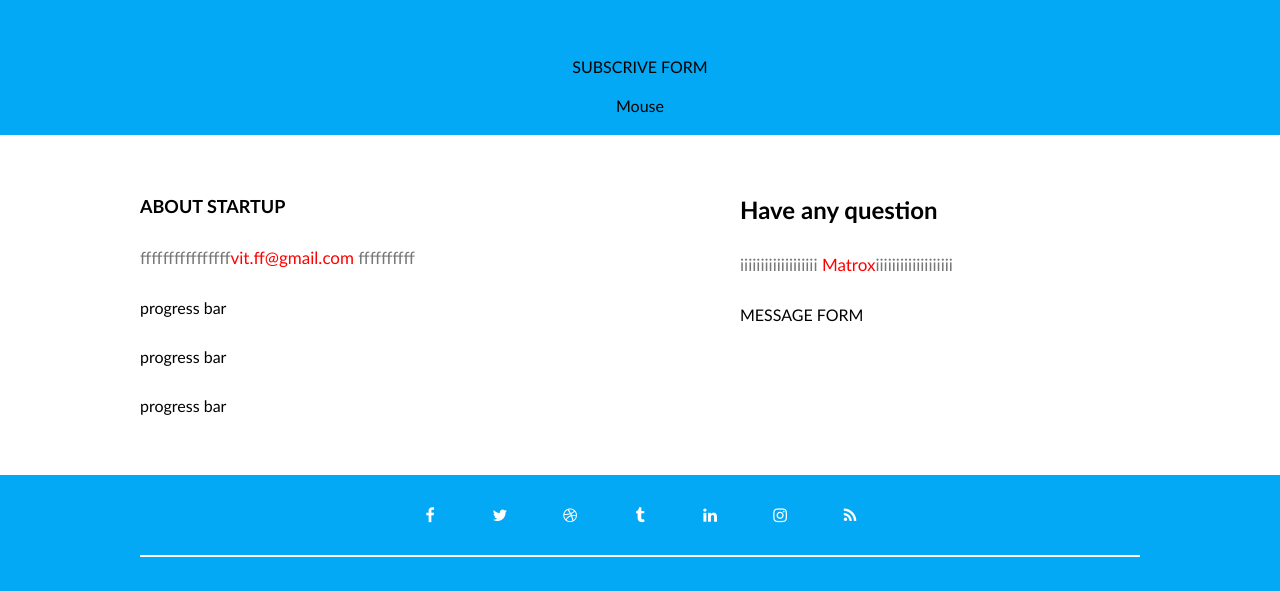
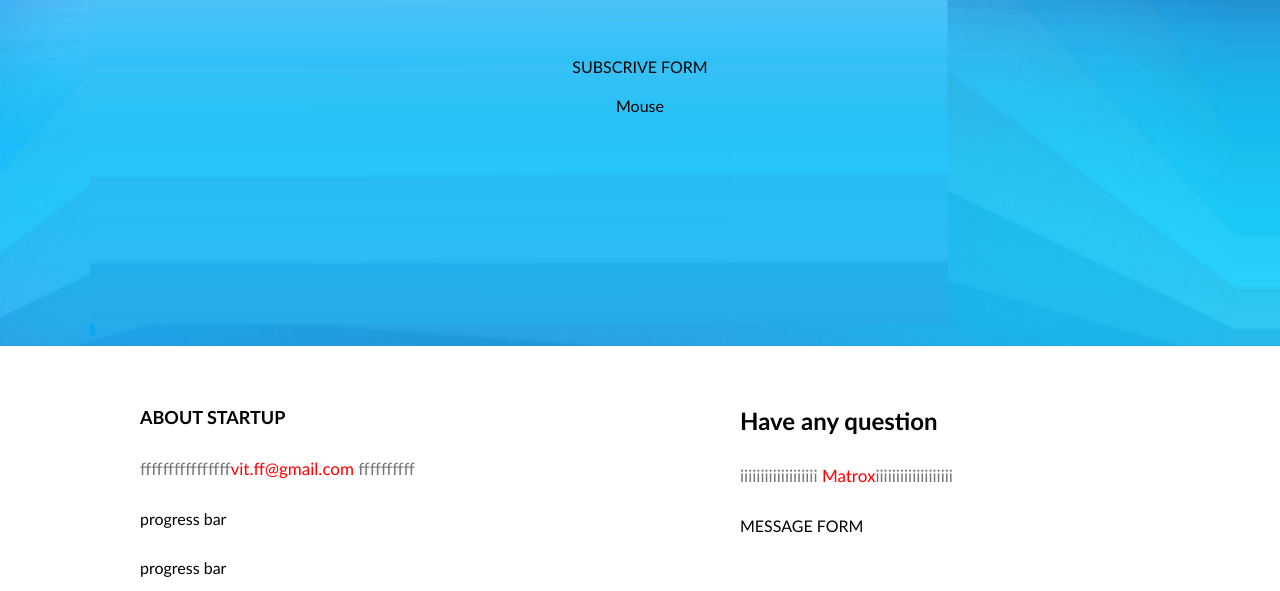
Before and after one commit to Vital188/39-grupe-coming-soon, a website: page index.html in a window 1280 px wide. Shown: the part 454-1045 px from the top of the page. Drawn offline with Linux system fonts and the light colour scheme.

Commit message:
hero background

```diff
--- a/css/pages/home.css
+++ b/css/pages/home.css
@@ -11,6 +11,12 @@
 
 .hero {
     padding-bottom: 20px;
+    background-image: url(../../img/background.png);
+    background-repeat: no-repeat;
+    background-position: center;
+    background-size: cover;
+    min-height: 100vh;
+    background-attachment: fixed;
 }
 
 .hero > .row-short {
```
